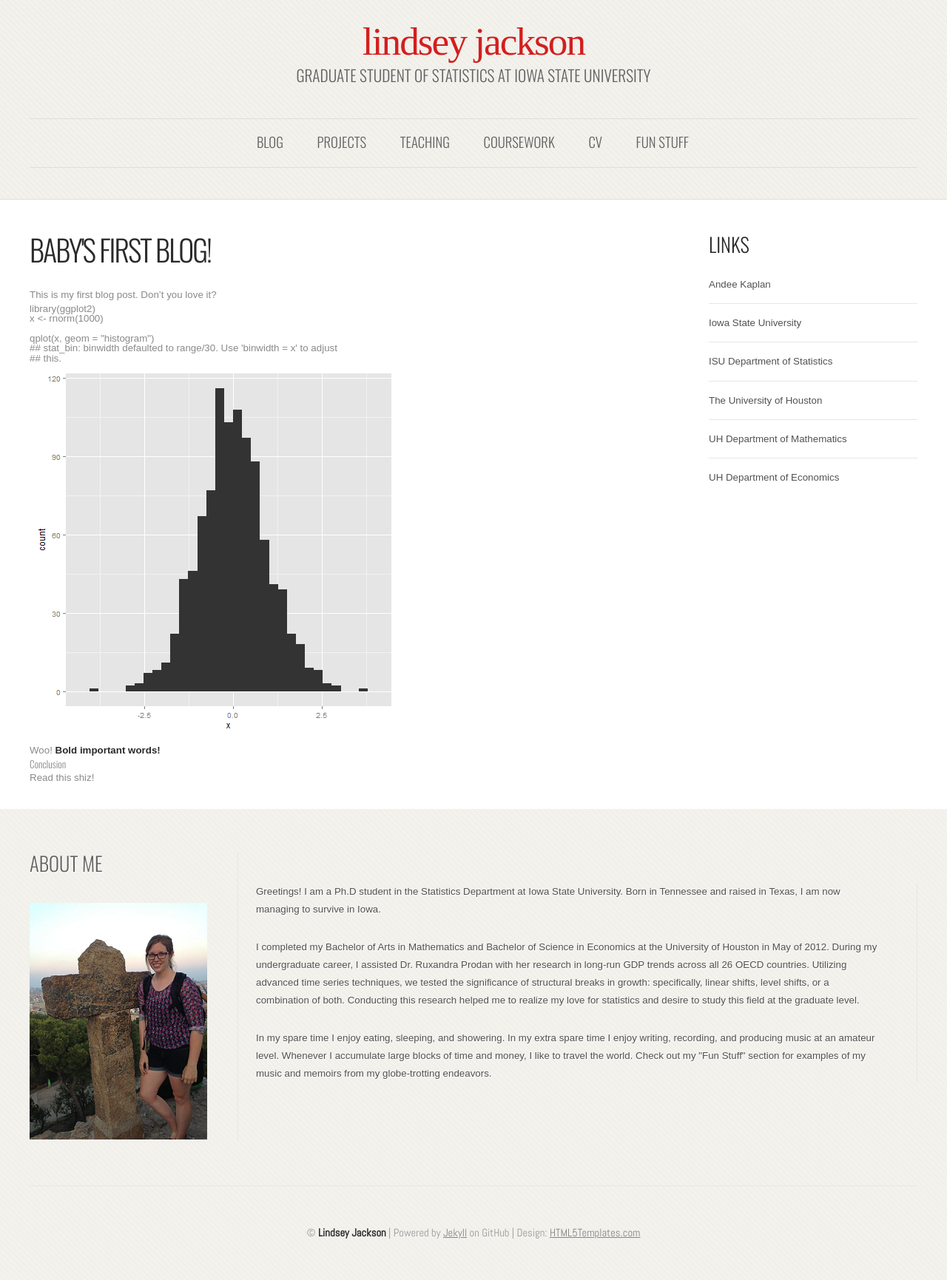
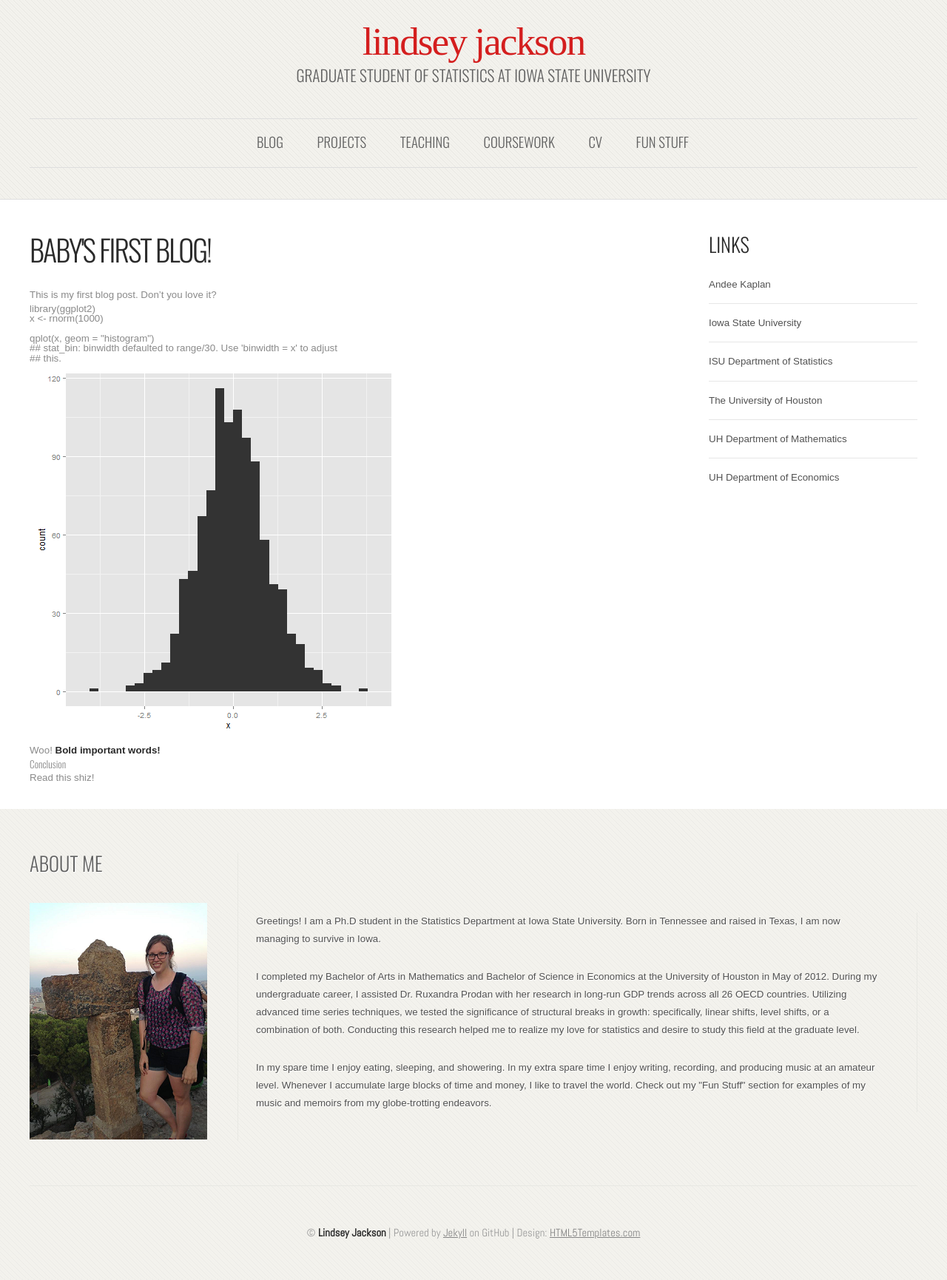
Before and after one commit to lmjackson/lmjackson.github.io, a Jekyll site: the page built from index.html, in a window 1280 px wide. Shown: the whole page at 74% size. Built offline with Jekyll 4.4.1, drawn with Linux system fonts in a browser that asks for light colours; some web fonts are replaced; Markdown is read by kramdown in place of the engine named in the settings.

Commit message:
increase top margin again

```diff
--- a/css/style-desktop.css
+++ b/css/style-desktop.css
@@ -212,7 +212,7 @@
 
 #footer-content #box2 {
 	overflow: hidden;
-	margin-top: 40px;
+	margin-top: 80px;
 	border-right: 1px solid #E8E8E3;
 	padding: 0px 50px 0px 0px;
 }
```
